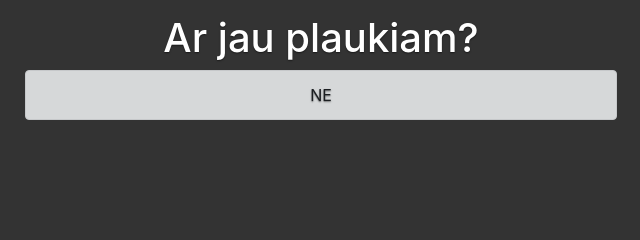
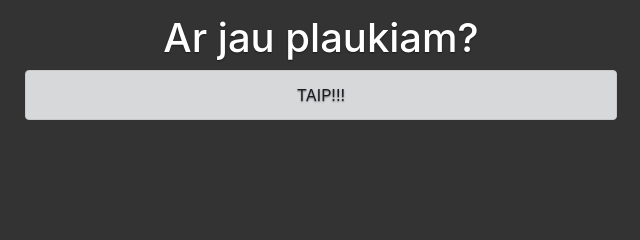
Before and after one commit to voriux/arewethere, a plain HTML site: page index.html in a window 1280 px wide. Shown: the part 317-557 px from the top of the page, 319-959 px from the left. Drawn offline with nearby package versions, Linux system fonts and the light colour scheme.

Commit message:
Update index.html

```diff
--- a/index.html
+++ b/index.html
@@ -38,7 +38,7 @@
       </header>
       <main role="main" class="inner cover">
         <h1 class="cover-heading">Ar jau plaukiam?</h1>
-        <div class="alert alert-dark" role="alert">NE</div>
+        <div class="alert alert-dark" role="alert">TAIP!!!</div>
       </main>
       <footer class="mastfoot mt-auto">
         <div class="inner">
```
